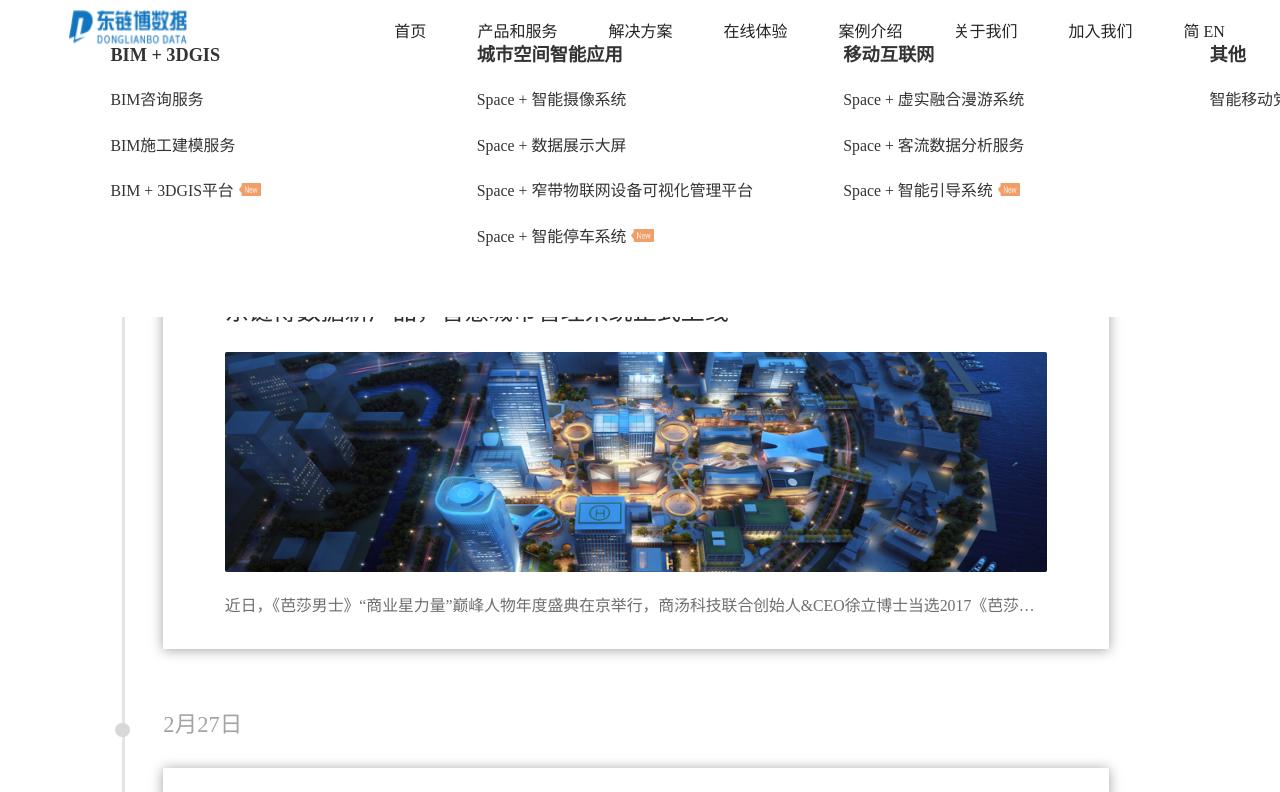
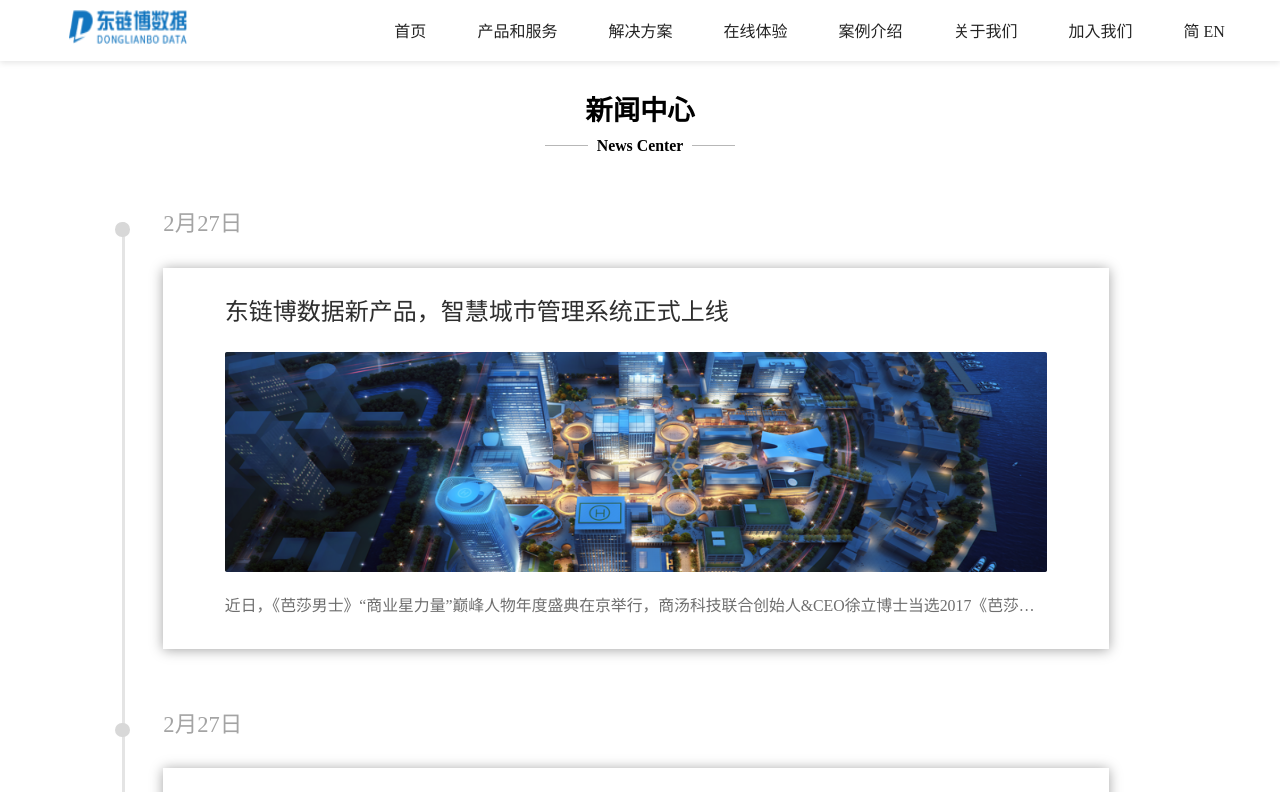
Before and after one commit to zxshhh/dlbpc, a website: page Journalisms.html in a window 1280 px wide. Shown: the top 792 px of the page. Drawn offline with Linux system fonts and the light colour scheme.

Commit message:
样式修改

```diff
--- a/Journalisms.html
+++ b/Journalisms.html
@@ -60,6 +60,9 @@
         .header-top .header-top-mens-main .men-list .men-list-item li {
             color: #000!important;
             font-family: "微软雅黑";
+        }
+        .body-main a{
+            text-decoration: none
         }
     </style>
 </head>
@@ -143,6 +146,7 @@
 <div class="body-main">
     <ul class="Journalisms-ul">
         <li>
+            <a href="article.html">
                 <span class="solid">
                     <div></div>
                 </span>
@@ -156,8 +160,10 @@
                         近日，《芭莎男士》“商业星力量”巅峰人物年度盛典在京举行，商汤科技联合创始人&CEO徐立博士当选2017《芭莎男士》年度创新企业家。早在2009年，阿里巴巴团创始人马云曾获该奖项；2010年夏天百度董事长兼首席执行官李彦宏当选；2011年，小米创始人雷军获当年的创新
                     </div>
                 </div>
+            </a>
         </li>
         <li>
+            <a href="article.html">
                 <span class="solid">
                     <div></div>
                 </span>
@@ -171,8 +177,10 @@
                         近日，《芭莎男士》“商业星力量”巅峰人物年度盛典在京举行，商汤科技联合创始人&CEO徐立博士当选2017《芭莎男士》年度创新企业家。早在2009年，阿里巴巴团创始人马云曾获该奖项；2010年夏天百度董事长兼首席执行官李彦宏当选；2011年，小米创始人雷军获当年的创新
                     </div>
                 </div>
+            </a>
         </li>
         <li>
+            <a href="article.html">
                 <span class="solid">
                     <div></div>
                 </span>
@@ -186,6 +194,7 @@
                         近日，《芭莎男士》“商业星力量”巅峰人物年度盛典在京举行，商汤科技联合创始人&CEO徐立博士当选2017《芭莎男士》年度创新企业家。早在2009年，阿里巴巴团创始人马云曾获该奖项；2010年夏天百度董事长兼首席执行官李彦宏当选；2011年，小米创始人雷军获当年的创新
                     </div>
                 </div>
+            </a>
         </li>
     </ul>
 </div>
--- a/css/index.css
+++ b/css/index.css
@@ -122,7 +122,7 @@
   opacity: 1;
 }
 .header-top .header-top-mens-main .active {
-  animation: ke_top_show 0.5s forwards;
+  /* animation: ke_top_show 0.5s forwards; */
 }
 .header-top .header-top-mens-main .active .men-list-item {
   animation: d2 1s forwards;
--- a/css/main.css
+++ b/css/main.css
@@ -568,20 +568,6 @@ body {
   transition: all 0.5s ease;
   width: 0px;
 }
-.header-top .header-top-mens-main .men-list {
-  opacity: 0;
-  position: absolute;
-  transition: all 0.5s ease;
-  top: 0px;
-  z-index: -1;
-  left: 0px;
-  width: 26.72rem;
-  height: 0rem;
-  background: rgba(15, 33, 56, 0.8445);
-  padding-left: 5.5%;
-  overflow: hidden;
-  padding-top: 1.7rem;
-}
 .header-top .header-top-mens-main .men-list .men-list-item {
   position: relative;
   cursor: pointer;
--- a/js/main.js
+++ b/js/main.js
@@ -5,8 +5,8 @@ $(function () {
     $(".header-top-right .header-top-right-list-li").hover(function(e){
         let _this=$(this);
         let _border=$("#border-h");
-        _this.find(".men-list").addClass("active");
-        _this.find(".men-list-img").addClass("active");
+        // _this.find(".men-list").addClass("active");
+        // _this.find(".men-list-img").addClass("active");
         let index=_this.index();
         if(index<1){
             _border.css("width","0.7rem").css("left","0.5rem");
@@ -28,9 +28,16 @@ $(function () {
         let _this=$(this);
         let _border=$("#border-h");
         _border.css("width","0rem").css("left","0.8rem");
-        _this.find(".men-list").removeClass("active");
-        _this.find(".men-list-img").removeClass("active");
+        // _this.find(".men-list").removeClass("active");
+        // _this.find(".men-list-img").removeClass("active");
     })
 
-
+    $(".header-top-right .header-top-right-list-li1").mouseenter(function(e){
+        // let _this=$(this);
+        $(this).find(".men-list").addClass("active");
+    })
+    $(".header-top-right .header-top-right-list-li1").mouseout(function(e){
+        // let _this=$(this);
+        $(this).find(".men-list").removeClass("active");
+    })
 });
```
Also changed, not shown: index.html (+5 -5 lines). Lines whose indentation alone changed are shown as unchanged.
